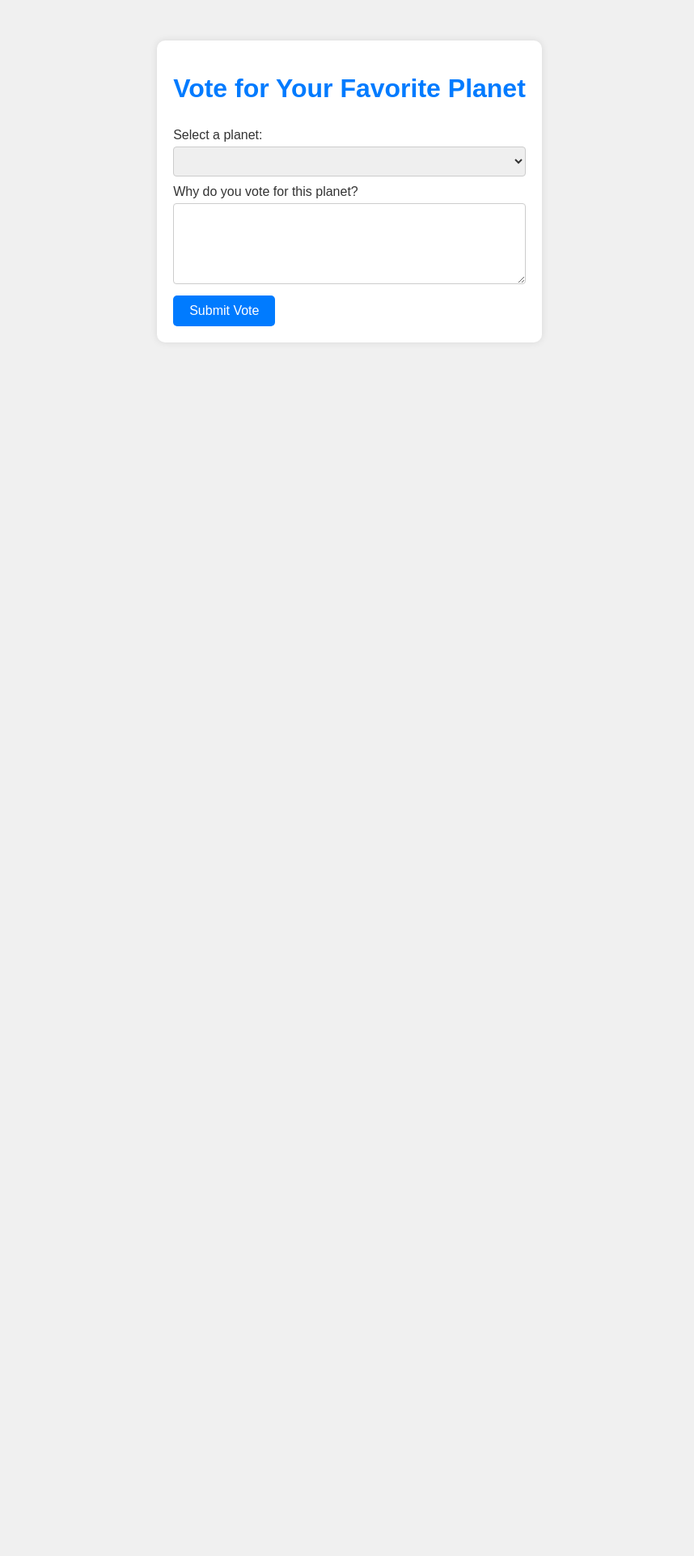
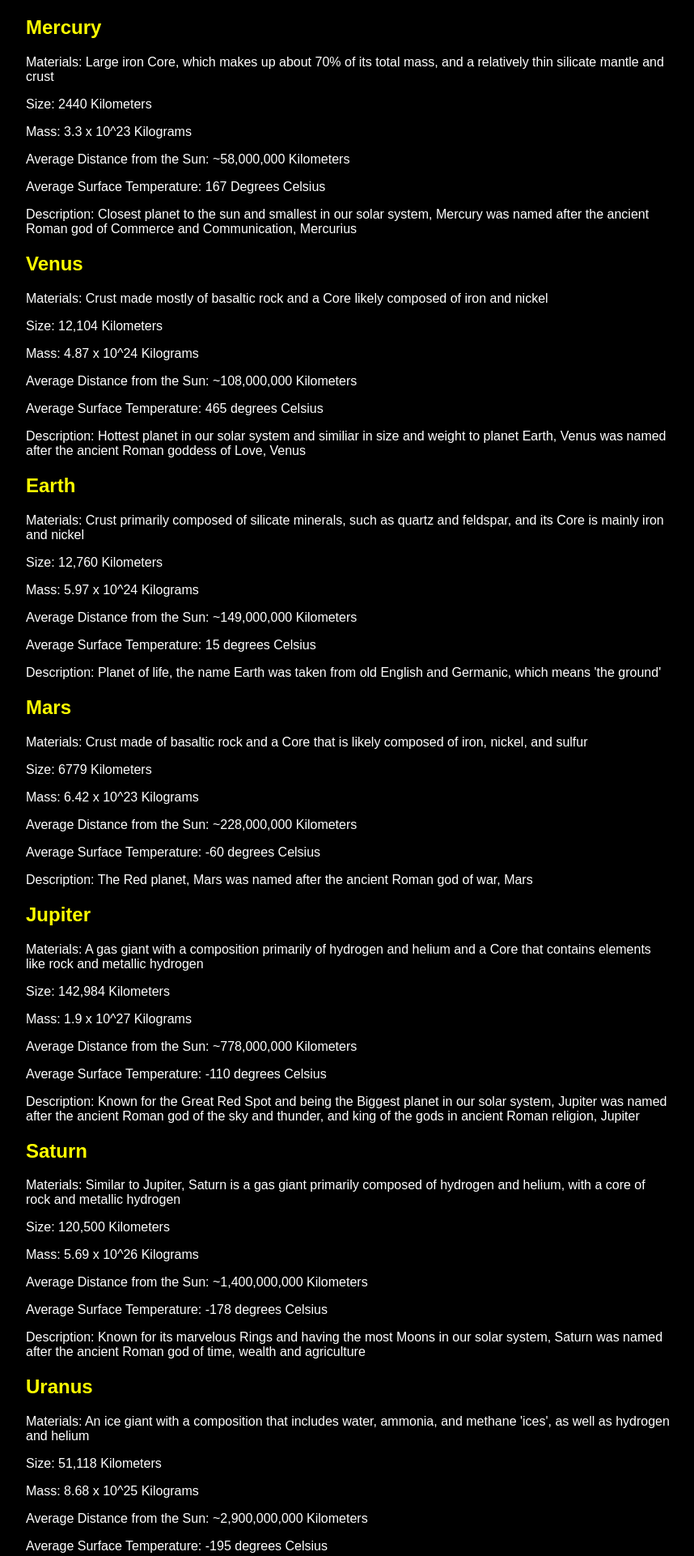
Before and after one commit to OfekGoldstein/Final-Project, a Flask app: template App/templates/vote.html in a window 1280 px wide. Shown: the top 1922 px of the page at 81% size, without its empty margins (208-1066 px from the left). Before the commit the page ends 423 px from the top, so only its background shows below. Run offline with Flask 3, Linux system fonts and the light colour scheme; the template is opened without the code that fills it, so the values that code supplies are empty.

Commit message:
modified vote.html and planets.json

```diff
--- a/App/planets.json
+++ b/App/planets.json
@@ -4,7 +4,7 @@
   },
   "Name": "Sun",
   "Materials": "Primarily hydrogen (~74%) and helium (~24%), with trace amounts of heavier elements",
-  "Diameter": "1,391,000 Kilometers",
+  "Size": "1,391,000 Kilometers",
   "Mass": "1.989 x 10^30 Kilograms",
   "Average Distance from the Center of the Galaxy": "~27,000 light years",
   "Average Surface Temperature": "5,500 Degrees Celsius",
@@ -77,7 +77,7 @@
   "Name": "Saturn",
   "Materials": "Similar to Jupiter, Saturn is a gas giant primarily composed of hydrogen and helium, with a core of rock and metallic hydrogen",
   "Size": "120,500 Kilometers",
-  "Mass": "5.69 x 10^26",
+  "Mass": "5.69 x 10^26 Kilograms",
   "Average Distance from the Sun": "~1,400,000,000 Kilometers",
   "Average Surface Temperature": "-178 degrees Celsius",
   "Description": "Known for its marvelous Rings and having the most Moons in our solar system, Saturn was named after the ancient Roman god of time, wealth and agriculture"
--- a/App/templates/planets.html
+++ b/App/templates/planets.html
@@ -4,7 +4,6 @@
     <meta charset="UTF-8">
     <meta name="viewport" content="width=device-width, initial-scale=1.0">
     <title>Solar System</title>
-    <link rel="stylesheet" href="{{ url_for('static', filename='styles.css') }}">
     <style>
         body {
             margin: 0;
--- a/App/templates/vote.html
+++ b/App/templates/vote.html
@@ -4,122 +4,154 @@
     <meta charset="UTF-8">
     <meta name="viewport" content="width=device-width, initial-scale=1.0">
     <title>Vote for Your Favorite Planet</title>
-    <link rel="stylesheet" href="{{ url_for('static', filename='styles.css') }}"> <!-- Link to your CSS file -->
     <style>
-        /* Additional inline styles specific to this page */
         body {
-            margin: 0;
-            padding: 0;
+            background-color: black;
+            color: white;
             font-family: Arial, sans-serif;
-            background-color: #f0f0f0;
-            color: #333; /* Text color */
+            margin: 20px;
         }
         .container {
             max-width: 800px;
-            margin: 50px auto;
-            padding: 20px;
-            background-color: #fff;
-            border-radius: 10px;
-            box-shadow: 0 0 10px rgba(0, 0, 0, 0.1);
+            margin: auto;
         }
-        h1 {
-            text-align: center;
-            margin-bottom: 30px;
-            color: #007bff; /* Heading color */
+        .planet-info {
+            margin-bottom: 20px;
         }
-        .planet-list {
-            list-style-type: none;
-            padding: 0;
-            margin: 0;
-        }
-        .planet-item {
-            margin-bottom: 20px;
-            padding: 20px;
-            background-color: #f9f9f9;
-            border-radius: 5px;
-            box-shadow: 0 2px 5px rgba(0, 0, 0, 0.1);
-        }
-        .planet-name {
-            font-size: 24px;
-            margin-bottom: 10px;
-            color: #333; /* Planet name color */
-        }
-        .planet-description {
-            margin-bottom: 10px;
-            font-size: 14px;
-            color: #555; /* Description text color */
+        .planet-info h2 {
+            color: yellow; /* Change color for planet names */
         }
         .vote-form {
             margin-top: 20px;
         }
         .vote-form label {
             display: block;
-            margin-bottom: 5px;
-            color: #333; /* Form label color */
+            margin-bottom: 10px;
         }
         .vote-form select {
+            padding: 10px;
+            font-size: 16px;
             width: 100%;
-            padding: 8px;
-            font-size: 16px;
             margin-bottom: 10px;
-            border: 1px solid #ccc;
-            border-radius: 4px;
-            box-sizing: border-box;
-            color: #333; /* Dropdown text color */
         }
         .vote-form textarea {
+            padding: 10px;
+            font-size: 16px;
             width: 100%;
-            padding: 8px;
-            font-size: 16px;
-            margin-bottom: 10px;
-            border: 1px solid #ccc;
-            border-radius: 4px;
-            box-sizing: border-box;
-            resize: vertical; /* Allow vertical resizing */
-            min-height: 100px; /* Set a minimum height */
-            color: #333; /* Textarea text color */
+            height: 100px;
+            margin-bottom: 20px;
         }
-        .vote-form input[type="submit"] {
-            background-color: #007bff;
+        .vote-form button {
+            padding: 10px 20px;
+            background-color: #4CAF50;
             color: white;
             border: none;
-            padding: 10px 20px;
-            border-radius: 5px;
             cursor: pointer;
-            font-size: 16px;
+        }
+        .vote-form button:hover {
+            background-color: #45a049;
         }
     </style>
 </head>
 <body>
     <div class="container">
-        <h1>Vote for Your Favorite Planet</h1>
+        <div class="planet-info">
+            <h2>Mercury</h2>
+            <p>Materials: Large iron Core, which makes up about 70% of its total mass, and a relatively thin silicate mantle and crust</p>
+            <p>Size: 2440 Kilometers</p>
+            <p>Mass: 3.3 x 10^23 Kilograms</p>
+            <p>Average Distance from the Sun: ~58,000,000 Kilometers</p>
+            <p>Average Surface Temperature: 167 Degrees Celsius</p>
+            <p>Description: Closest planet to the sun and smallest in our solar system, Mercury was named after the ancient Roman god of Commerce and Communication, Mercurius</p>
+        </div>
 
-        <div class="planet-list">
-            {% for planet in planets %}
-            <div class="planet-item">
-                <div class="planet-name">{{ planet.name }}</div>
-                <div class="planet-description">
-                    Materials: {{ planet.Materials }}<br>
-                    Size: {{ planet.Size }}<br>
-                    Mass: {{ planet.Mass }}<br>
-                    Average Distance from the Sun: {{ planet.Average_Distance_from_the_Sun }}<br>
-                    Average Surface Temperature: {{ planet.Average_Surface_Temperature }}<br>
-                    Description: {{ planet.Description }}
-                </div>
-            </div>
-            {% endfor %}
+        <div class="planet-info">
+            <h2>Venus</h2>
+            <p>Materials: Crust made mostly of basaltic rock and a Core likely composed of iron and nickel</p>
+            <p>Size: 12,104 Kilometers</p>
+            <p>Mass: 4.87 x 10^24 Kilograms</p>
+            <p>Average Distance from the Sun: ~108,000,000 Kilometers</p>
+            <p>Average Surface Temperature: 465 degrees Celsius</p>
+            <p>Description: Hottest planet in our solar system and similiar in size and weight to planet Earth, Venus was named after the ancient Roman goddess of Love, Venus</p>
+        </div>
+
+        <div class="planet-info">
+            <h2>Earth</h2>
+            <p>Materials: Crust primarily composed of silicate minerals, such as quartz and feldspar, and its Core is mainly iron and nickel</p>
+            <p>Size: 12,760 Kilometers</p>
+            <p>Mass: 5.97 x 10^24 Kilograms</p>
+            <p>Average Distance from the Sun: ~149,000,000 Kilometers</p>
+            <p>Average Surface Temperature: 15 degrees Celsius</p>
+            <p>Description: Planet of life, the name Earth was taken from old English and Germanic, which means 'the ground'</p>
+        </div>
+
+        <div class="planet-info">
+            <h2>Mars</h2>
+            <p>Materials: Crust made of basaltic rock and a Core that is likely composed of iron, nickel, and sulfur</p>
+            <p>Size: 6779 Kilometers</p>
+            <p>Mass: 6.42 x 10^23 Kilograms</p>
+            <p>Average Distance from the Sun: ~228,000,000 Kilometers</p>
+            <p>Average Surface Temperature: -60 degrees Celsius</p>
+            <p>Description: The Red planet, Mars was named after the ancient Roman god of war, Mars</p>
+        </div>
+
+        <div class="planet-info">
+            <h2>Jupiter</h2>
+            <p>Materials: A gas giant with a composition primarily of hydrogen and helium and a Core that contains elements like rock and metallic hydrogen</p>
+            <p>Size: 142,984 Kilometers</p>
+            <p>Mass: 1.9 x 10^27 Kilograms</p>
+            <p>Average Distance from the Sun: ~778,000,000 Kilometers</p>
+            <p>Average Surface Temperature: -110 degrees Celsius</p>
+            <p>Description: Known for the Great Red Spot and being the Biggest planet in our solar system, Jupiter was named after the ancient Roman god of the sky and thunder, and king of the gods in ancient Roman religion, Jupiter</p>
+        </div>
+
+        <div class="planet-info">
+            <h2>Saturn</h2>
+            <p>Materials: Similar to Jupiter, Saturn is a gas giant primarily composed of hydrogen and helium, with a core of rock and metallic hydrogen</p>
+            <p>Size: 120,500 Kilometers</p>
+            <p>Mass: 5.69 x 10^26 Kilograms</p>
+            <p>Average Distance from the Sun: ~1,400,000,000 Kilometers</p>
+            <p>Average Surface Temperature: -178 degrees Celsius</p>
+            <p>Description: Known for its marvelous Rings and having the most Moons in our solar system, Saturn was named after the ancient Roman god of time, wealth and agriculture</p>
+        </div>
+
+        <div class="planet-info">
+            <h2>Uranus</h2>
+            <p>Materials: An ice giant with a composition that includes water, ammonia, and methane 'ices', as well as hydrogen and helium</p>
+            <p>Size: 51,118 Kilometers</p>
+            <p>Mass: 8.68 x 10^25 Kilograms</p>
+            <p>Average Distance from the Sun: ~2,900,000,000 Kilometers</p>
+            <p>Average Surface Temperature: -195 degrees Celsius</p>
+            <p>Description: rotating at a nearly 90-degree angle from the plane of its orbit, Uranus was named after the ancient Greek god of the sky, Uranus</p>
+        </div>
+
+        <div class="planet-info">
+            <h2>Neptune</h2>
+            <p>Materials: Neptune is an ice giant with a similar composition to Uranus, consisting of water, ammonia, and methane ices, along with hydrogen and helium</p>
+            <p>Size: 49,528 Kilometers</p>
+            <p>Mass: 1.02 x 10^26 Kilograms</p>
+            <p>Average Distance from the Sun: ~4,500,000,000 Kilometers</p>
+            <p>Average Surface Temperature: -214 degrees Celsius</p>
+            <p>Description: Being the Coldest and Farthest planet from the Sun, Neptune was named after the ancient Roman god of the sea, Neptune</p>
         </div>
 
         <form class="vote-form" action="/vote" method="POST">
-            <label for="planet_name">Select a planet:</label>
-            <select name="planet_name" id="planet_name">
-                {% for planet in planets %}
-                    <option value="{{ planet.name }}">{{ planet.name }}</option>
-                {% endfor %}
+            <label for="planet-select">Select a planet:</label>
+            <select id="planet-select" name="planet_name">
+                <option value="Venus">Venus</option>
+                <option value="Mercury">Mercury</option>
+                <option value="Earth">Earth</option>
+                <option value="Mars">Mars</option>
+                <option value="Jupiter">Jupiter</option>
+                <option value="Saturn">Saturn</option>
+                <option value="Uranus">Uranus</option>
+                <option value="Neptune">Neptune</option>
             </select>
-            <label for="comment">Why do you vote for this planet?</label>
-            <textarea name="comment" id="comment" rows="4"></textarea>
-            <input type="submit" value="Submit Vote">
+
+            <label for="reason">Why did you vote for this planet?</label>
+            <textarea id="reason" name="reason" required></textarea>
+
+            <button type="submit">Submit Vote</button>
         </form>
     </div>
 </body>
```
